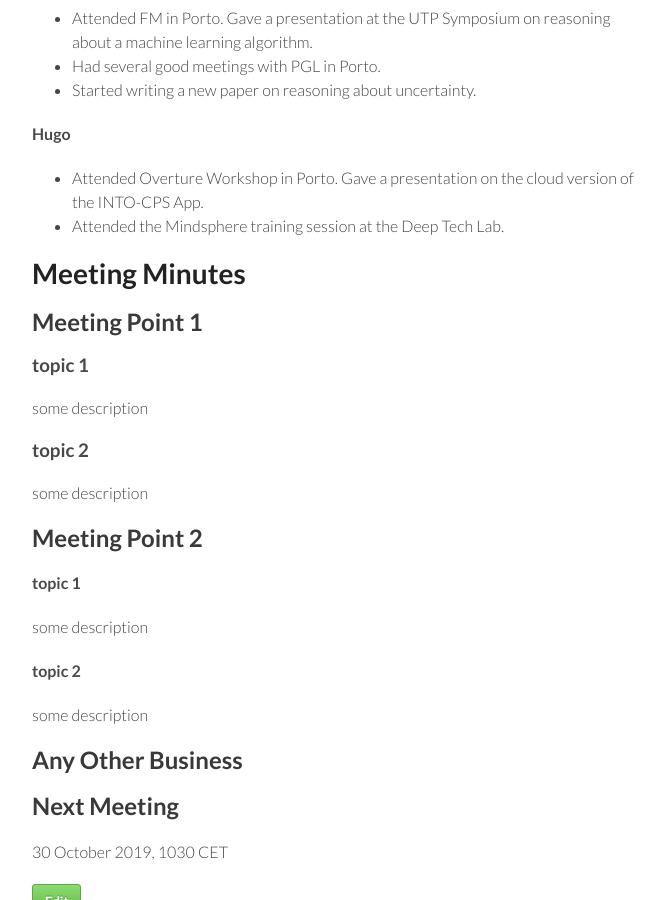
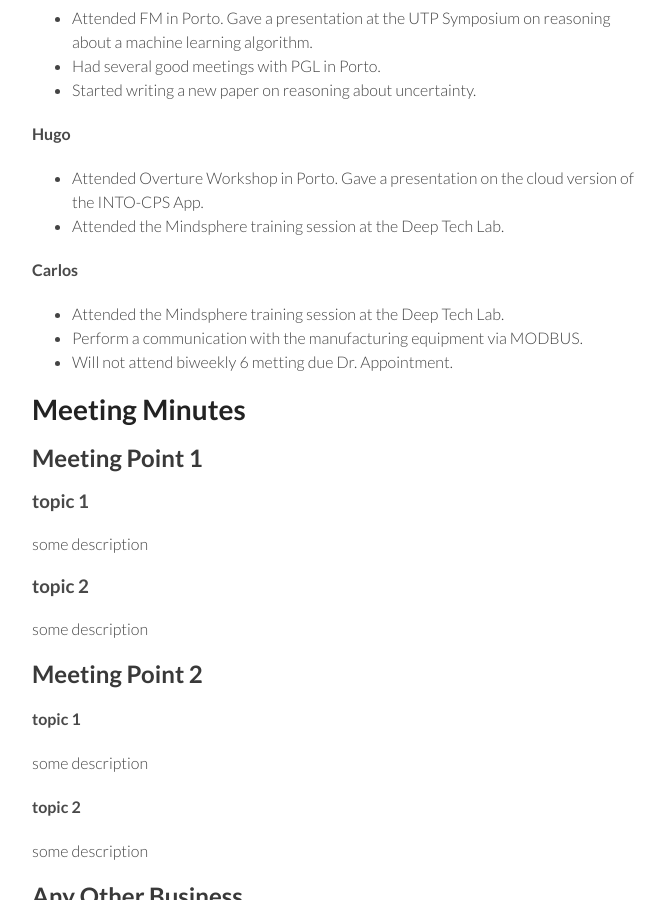
Before and after one commit to digitaltwincentre/digitaltwincentre.github.io, a Jekyll site: the page built from _biweeklies/Biweekly-6.md, in a window 1280 px wide and 900 px high, scrolled down 1038 px. Shown: the whole window, without its empty margins (418-1081 px from the left). Built offline with Jekyll 4.4.1, drawn with Linux system fonts in a browser that asks for light colours; nearby versions of some CDN libraries.

Commit message:
Update Biweekly-6.md

```diff
--- a/_biweeklies/Biweekly-6.md
+++ b/_biweeklies/Biweekly-6.md
@@ -54,6 +54,11 @@ private information must be stored elsewhere.  -->
 * Attended Overture Workshop in Porto. Gave a presentation on the cloud version of the INTO-CPS App.
 * Attended the Mindsphere training session at the Deep Tech Lab.
 
+#### Carlos
+* Attended the Mindsphere training session at the Deep Tech Lab.
+* Perform a communication with the manufacturing equipment via MODBUS.
+* Will not attend biweekly 6 metting due Dr. Appointment.
+
 Meeting Minutes
 ===============
 
```
